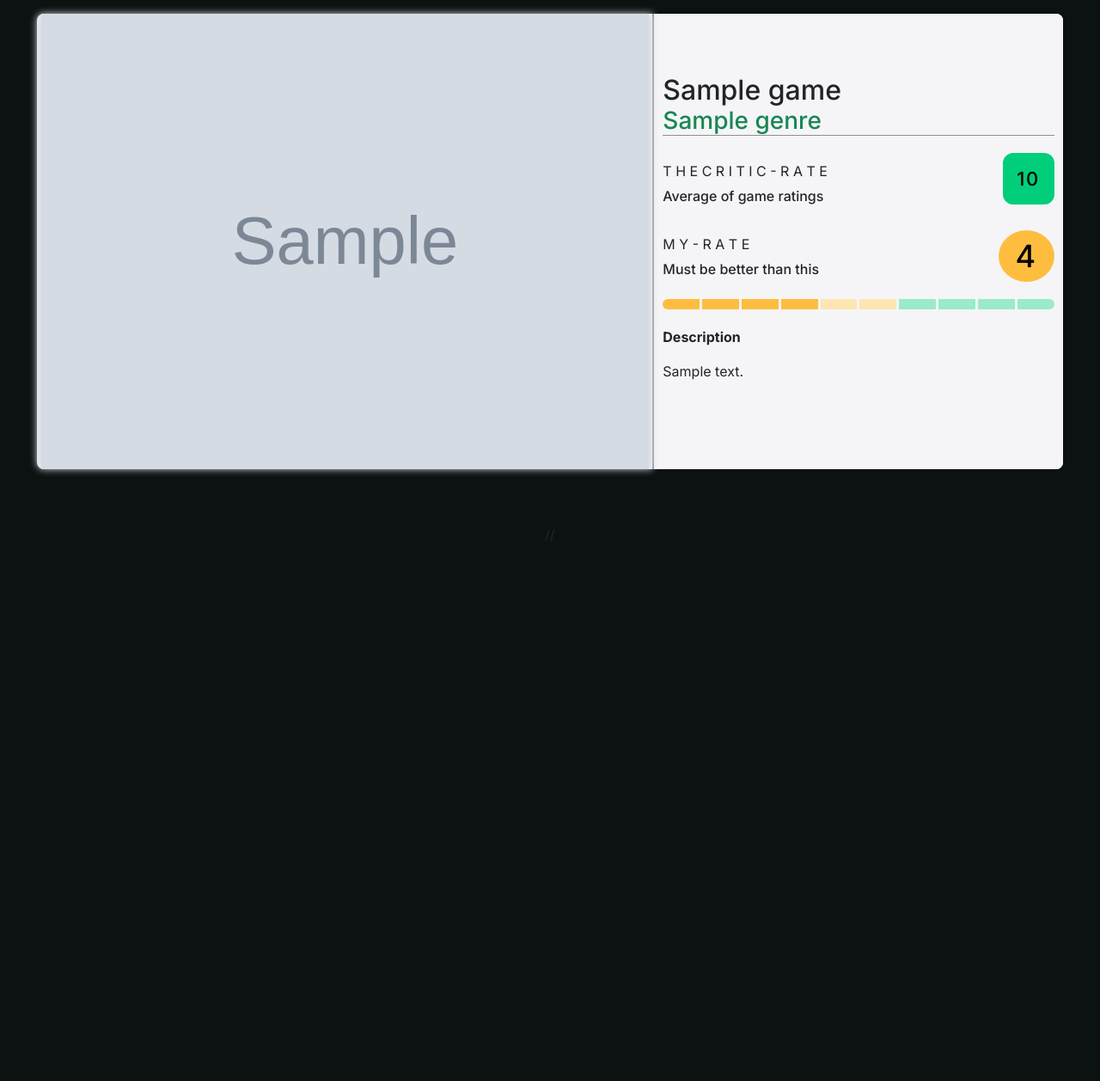
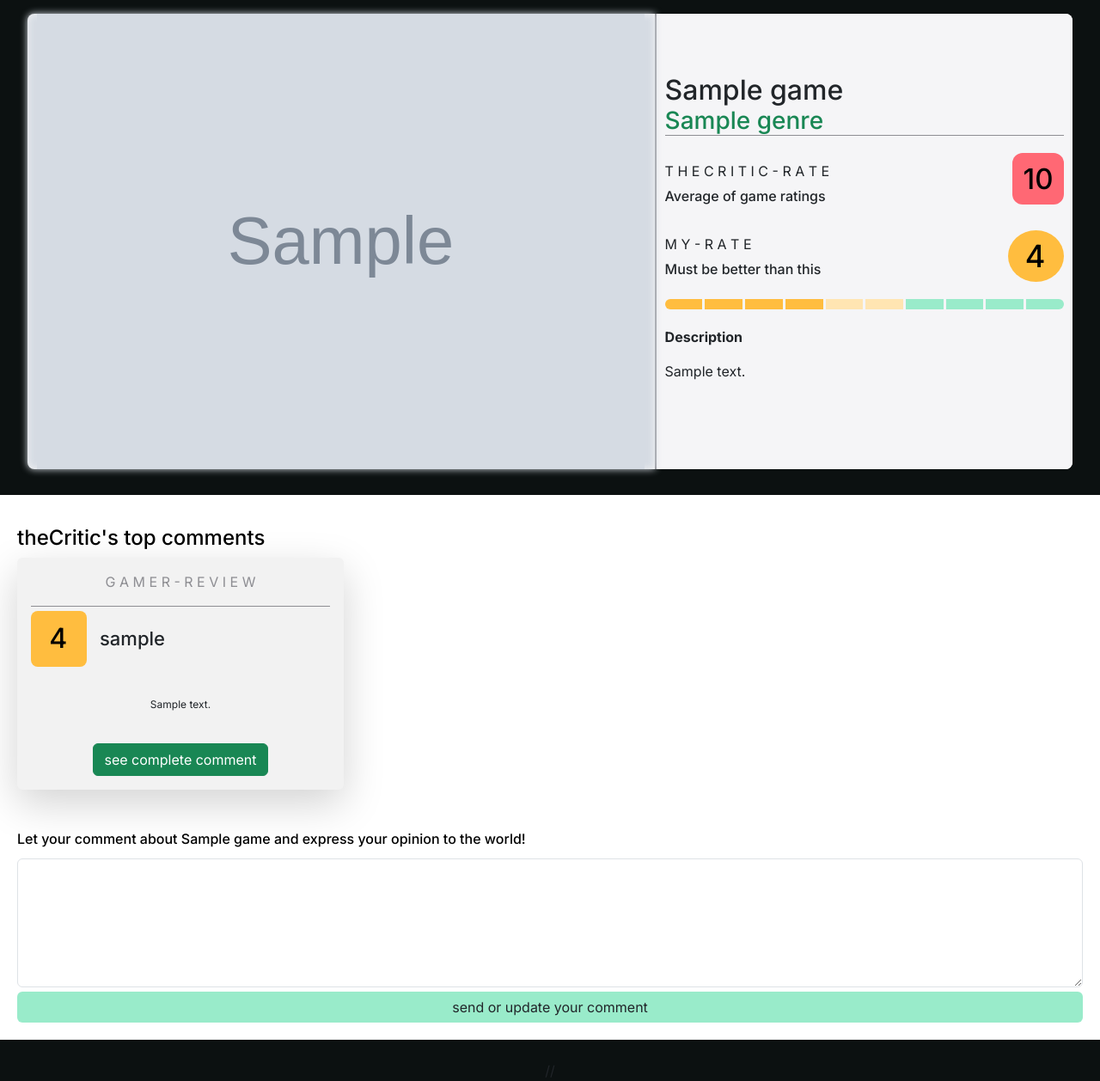
Before and after one commit to wellyntonmartins/thecritc, a Flask app: template templates/gamepage.html in a window 1280 px wide. Shown: the part 64-1322 px from the top of the page at 86% size. Run offline with Flask 3, Linux system fonts and the light colour scheme; the template is opened without the code that fills it: most values are stand-ins (such as "Sample title", 1, 10 or a date in 2020); grey boxes marked "Sample" are stand-in pictures.

Commit message:
TheCritic's comments section

```diff
--- a/app.py
+++ b/app.py
@@ -82,7 +82,7 @@ def logout():
     return redirect('signin')
 
 # Individual game page
-@app.route('/gamepage', methods=['POST'])
+@app.route('/gamepage', methods=['GET', 'POST'])
 def gamepage():
     if 'user' not in session:
         return redirect('signin')
@@ -90,6 +90,7 @@ def gamepage():
     conn = mysql.connector.connect(**config)
     conn2 = mysql.connector.connect(**config)
     conn3 = mysql.connector.connect(**config)
+    conn4 = mysql.connector.connect(**config)
 
     id_game = request.form['game_id']
     id_user = session['id']
@@ -97,13 +98,16 @@ def gamepage():
     success, message, game = getters.game_by_id(conn, id_game)
     success_rate, message_rate, rate = getters.search_rating_by_id(conn2, id_game, id_user)
     success_average, message_average, average_rate = getters.average_rating_by_id(conn3, id_game)
-
+    success_comment, message_comment, comments = getters.get_comment(conn4,  id_game)
 
     if success == True and success_average == True:
         if success_rate == True:
+            if success_comment == True:
+                return render_template('gamepage.html', game=game, rate=rate, average=average_rate, comments=comments)
             return render_template('gamepage.html', game=game, rate=rate, average=average_rate)
         else:
             print(f"\nMessage rate: {message_rate}\n")
+            print(f"\nMessage rate: {message_comment}\n")
             return render_template('gamepage.html', game=game, average=average_rate)
     else:
         flash('Something got wrong. Please, contact the admin', 'error')
@@ -134,6 +138,23 @@ def register_rate():
         print(message)
         return None
 
+@app.route('/register_comment', methods=['POST'])
+def register_comment():
+    conn = mysql.connector.connect(**config)
+
+    comment = request.form['user-comment']
+    id_user = session['id']
+    id_game = request.form['id-game-comment']
+
+    success, message = setters.insert_comment(conn, id_game, id_user, comment)
+
+    if success == True:
+        flash(message, 'success')
+        return redirect('home')
+    else:
+        print(f"\n{message}\n")
+        flash("Something got wrong. Please, contact the admin", 'danger')
+        return redirect('home')
 
 if __name__ == '__main__':
     app.run(debug=True)
--- a/static/css/gamepage.css
+++ b/static/css/gamepage.css
@@ -9,6 +9,7 @@ main .container-fluid {
   display: flex;
   flex-direction: column;
   align-items: center;
+  padding: 0px;
 }
 
 .container-fluid .game-board {
@@ -157,9 +158,8 @@ main .container-fluid {
   height: 60px;
   border-radius: 12px;
   color: black;
-  font-size: 22px;
+  font-size: 33px;
   font-weight: 500;
-  letter-spacing: 0.1rem;
   margin-bottom: 10px;
   transition: all 0.6s ease;
 }
@@ -208,8 +208,135 @@ main .container-fluid {
   background: var(--green-pastel-rate);
 }
 
-.game-board .top-comments {
+.container-fluid .container-2 {
+  display: flex;
+  flex-direction: column;
+  width: 100%;
+  height: 100%;
+  margin-top: 30px;
+  padding: 20px;
+  background: var(--white);
+}
+
+.container-2 .top-comments {
+  display: flex;
+  flex-direction: column;
+  justify-content: start;
+  align-items: start;
+  width: 100%;
+}
+
+.top-comments .title-comments {
+  display: flex;
+  color: var(--black);
+  padding: 0px;
+}
+
+.top-comments .see-comment-section {
   display: flex;
   flex-direction: row;
+  justify-content: center;
+  align-items: center;
+  gap: 15px;
+}
+
+.see-comment-section .comment-shadow {
+  display: flex;
+  flex-direction: column;
+  justify-content: space-between;
+  background: var(--gray-special);
+  gap: 5px;
+  padding: 10px;
+  width: 380px;
+  height: 270px;
+}
+
+.comment-shadow .subtitle {
+  display: flex;
+  justify-content: center;
+  flex-direction: row;
+  align-items: start;
   width: 100%;
+  height: auto;
+  color: var(--gray-6);
+  border-bottom: 1px solid var(--gray-6);
 }
+
+.comment-shadow .rate-name {
+  display: flex;
+  flex-direction: row;
+  justify-content: start;
+  align-items: center;
+  width: 100%;
+  gap: 15px;
+  height: auto;
+}
+
+.rate-name .rate-square {
+  display: flex;
+  justify-content: center;
+  align-items: center;
+  width: 65px;
+  height: 65px;
+  font-weight: 500;
+  font-size: 32px;
+  letter-spacing: 0.1rem;
+  border-radius: 8px;
+  color: var(--black);
+}
+
+.rate-name .user-name {
+  font-size: 22px;
+  font-weight: 500;
+  margin: 0;
+}
+
+.comment-shadow .gamer-comment {
+  height: 80px;
+  margin: 10px;
+  font-size: 12px;
+}
+
+.top-comments .user-comment {
+  display: flex;
+  flex-direction: column;
+  align-items: start;
+  width: 100%;
+  height: auto;
+  gap: 5px;
+  color: var(--black);
+}
+
+.user-comment form {
+  display: flex;
+  flex-direction: column;
+  width: 100%;
+  height: auto;
+  gap: 5px;
+  padding: 0px;
+}
+
+form textarea {
+  width: 100%;
+  height: 150px;
+  border-radius: 8px;
+  padding: 10px;
+  border: 2px solid var(--green-pastel-rate);
+}
+
+textarea:hover {
+  outline: none;
+}
+
+form .btn {
+  width: 100%;
+  background-color: var(--green-pastel-rate);
+  border: none;
+  outline: none;
+  transition: all 0.3s ease;
+}
+
+.btn:hover,
+.button-more:hover {
+  background-color: var(--primary-green);
+}
--- a/static/css/root.css
+++ b/static/css/root.css
@@ -14,6 +14,7 @@
   --gray-4: #c7c7cc;
   --gray-5: #aeaeb2;
   --gray-6: #8e8e93;
+  --gray-special: #f2f2f2;
   --red-rate: #ff6874;
   --red-pastel-rate: #ffc3c7;
   --yellow-rate: #ffbd3f;
--- a/static/js/gamepage.js
+++ b/static/js/gamepage.js
@@ -3,7 +3,7 @@ const textRate = document.getElementById("text-rate");
 const bigNumberRate = document.getElementById("bignumber-rate");
 const userRate = document.getElementById("user-rate");
 const avgBigNumberRate = document.getElementById("avg-bignumber-rate");
-
+const rateCommentSquare = document.getElementsByClassName("rate-square");
 let hasRated = false;
 let loadedRate = false;
 let currentRating = -1;
@@ -114,13 +114,23 @@ function resetRatingVisuals() {
 }
 
 document.addEventListener("DOMContentLoaded", function (event) {
-  if (avgBigNumberRate.innerHTML <= 3.0) {
+  if (avgBigNumberRate.innerHTML <= 30) {
     avgBigNumberRate.style.background = "#ff6874";
-  } else if (avgBigNumberRate.innerHTML <= 6.0) {
+  } else if (avgBigNumberRate.innerHTML <= 60) {
     avgBigNumberRate.style.background = "#ffbd3f";
   } else {
     avgBigNumberRate.style.background = "#00ce7a";
   }
+
+  Array.from(rateCommentSquare).forEach((square) => {
+    if (square.innerHTML <= 3) {
+      square.style.background = "#ff6874";
+    } else if (square.innerHTML <= 6) {
+      square.style.background = "#ffbd3f";
+    } else {
+      square.style.background = "#00ce7a";
+    }
+  });
 
   if (userRate && userRate.value != "") {
     loadedRate = true;
--- a/templates/base.html
+++ b/templates/base.html
@@ -132,4 +132,13 @@
       crossorigin="anonymous"
     ></script>
   </body>
+
+  <script>
+    var popoverTriggerList = [].slice.call(
+      document.querySelectorAll('[data-bs-toggle="popover"]')
+    );
+    var popoverList = popoverTriggerList.map(function (popoverTriggerEl) {
+      return new bootstrap.Popover(popoverTriggerEl);
+    });
+  </script>
 </html>
--- a/templates/gamepage.html
+++ b/templates/gamepage.html
@@ -42,7 +42,7 @@
           </div>
 
           <div class="bignumber-rate" id="avg-bignumber-rate">
-            {{ average.avg }}
+            {{ average.avg | replace(".", "") }}
           </div>
         </div>
 
@@ -77,11 +77,66 @@
       </div>
     </div>
 
-    <div class="top-comments mt-3"></div>
-    <div class="mt-5">//</div>
+    <div class="container-2">
+      <div class="top-comments mt-3">
+        <div class="title-comments">
+          <h4>theCritic's top comments</h4>
+        </div>
+
+        <div class="see-comment-section">
+          {% for comment in comments %}
+          <div class="comment-shadow shadow-lg p-3 mb-5 rounded">
+            <div class="subtitle"><p>G A M E R - R E V I E W</p></div>
+            <div class="rate-name">
+              <div class="rate-square">{{ comment.rate_user | int }}</div>
+
+              <h6 class="user-name">{{ comment.user_name }}</h6>
+            </div>
+
+            <div class="gamer-comment">
+              {{ comment.comment_user | truncate(175) }}
+            </div>
+
+            <button
+              class="button-more btn btn-success"
+              data-bs-toggle="popover"
+              data-bs-title="{{ comment.user_name }} - Full comment"
+              data-bs-content="{{ comment.comment_user }}"
+            >
+              see complete comment
+            </button>
+          </div>
+          {% endfor %}
+        </div>
+
+        <div class="user-comment">
+          <h6>
+            Let your comment about {{ game.name }} and express your opinion to
+            the world!
+          </h6>
+
+          <form action="/register_comment" method="POST">
+            <input
+              type="hidden"
+              name="id-game-comment"
+              id="id-game-comment"
+              value="{{ game.id }}"
+            />
+            <textarea
+              class="form-control"
+              name="user-comment"
+              id="user-comment"
+            ></textarea>
+            <button type="submit" class="btn">
+              send or update your comment
+            </button>
+          </form>
+        </div>
+      </div>
+    </div>
+    <div class="mt-4">//</div>
   </div>
 </main>
-
 <script src="/static/js/gamepage.js"></script>
 
 {% endblock %}
```
Also changed, not shown: getters/getters.py (+35 -1 lines), setters/setters.py (+32 -0 lines), 1 other file.
